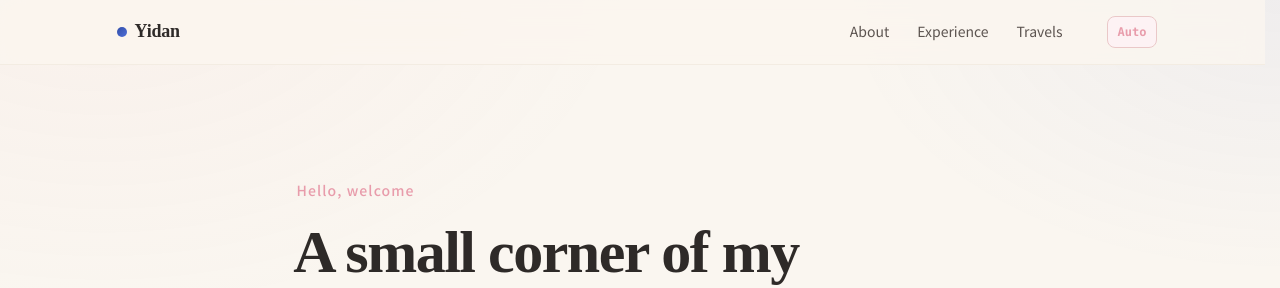
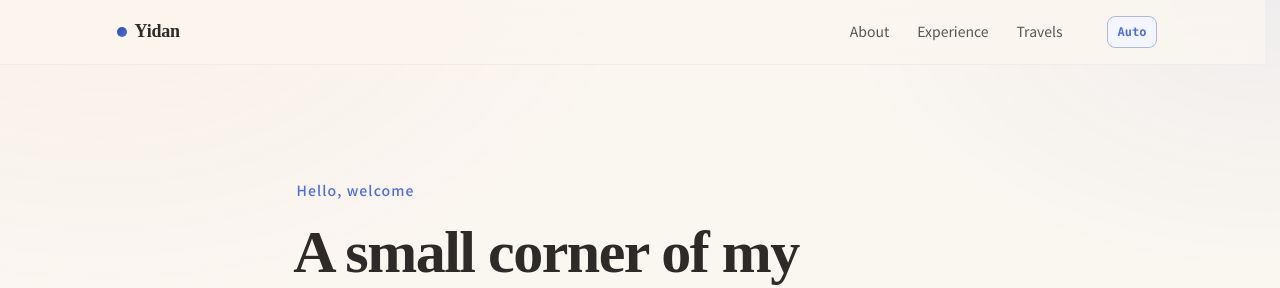
Before and after one commit to ImYidan/ImYidan.github.io, a Jekyll site: the page built from pages/home/index.html, in a window 1280 px wide. Shown: the top 288 px of the page. Built offline with Jekyll 4.4.1, drawn with Linux system fonts in a browser that asks for light colours.

```diff
--- a/_includes/head.html
+++ b/_includes/head.html
@@ -37,7 +37,7 @@
   {% if page.accent %}
     <style>:root { --accent: var(--{{ page.accent }}); --accent-soft: var(--{{ page.accent }}-soft); }</style>
   {% else %}
-    <style>:root { --accent: var(--sakura); --accent-soft: var(--sakura-soft); }</style>
+    <style>:root { --accent: var(--sora); --accent-soft: var(--sora-soft); }</style>
   {% endif %}
 
   {% feed_meta %}
--- a/assets/css/main.scss
+++ b/assets/css/main.scss
@@ -100,7 +100,7 @@
   --sakura-soft: #F2DBE4;
   --sakura-ink:  #9B4560;
 
-  --sora:        #6BA3D0;
+  --sora:        #4F6FD8;
   --sora-soft:   #D4E6F4;
   --sora-ink:    #28587E;
 
@@ -134,7 +134,7 @@
   --shadow-md: 0 4px 12px rgba(0, 0, 0, 0.30);
   --shadow-lg: 0 10px 28px rgba(0, 0, 0, 0.36);
   --sakura: #D94F73; --sakura-soft: #46202C; --sakura-ink: #F08AA5;
-  --sora: #3F8FC4; --sora-soft: #183346; --sora-ink: #7FC2ED;
+  --sora: #4F6FD8; --sora-soft: #183346; --sora-ink: #7FC2ED;
   --matcha: #4E9F7F; --matcha-soft: #18382E; --matcha-ink: #7BD0AE;
   --yuzu: #C58A2A; --yuzu-soft: #3B2A12; --yuzu-ink: #E6B85E;
   --sumire: #7B68B5; --sumire-soft: #29213F; --sumire-ink: #B6A1E4;
```
Also changed, not shown: test/rendered_site_test.rb (+5 -0 lines), test/style_contract_test.rb (+9 -0 lines).
